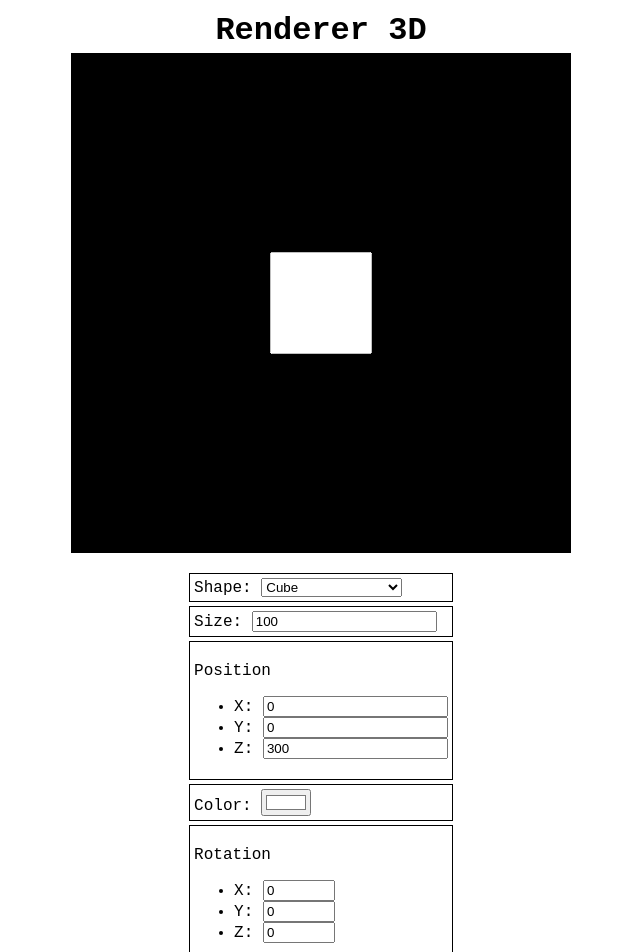
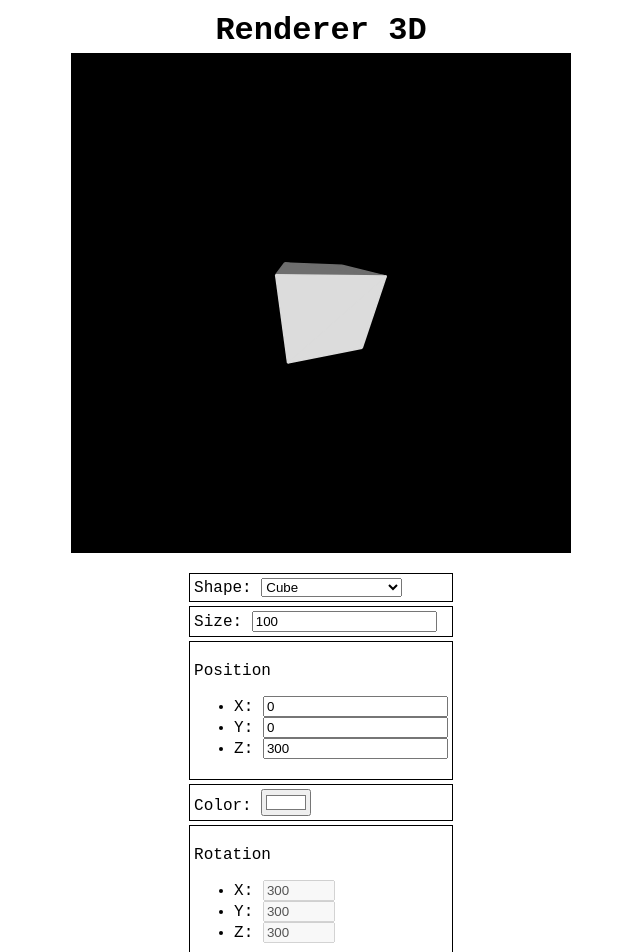
Before and after one commit to sutaC/Renderer3D, a SvelteKit app: page / in a window 1280 px wide. Shown: the top 952 px of the page, without its empty margins (319-959 px from the left). Built offline with nearby package versions, Linux system fonts and the light colour scheme.

Commit message:
Rotating as default

```diff
--- a/src/routes/+page.svelte
+++ b/src/routes/+page.svelte
@@ -6,7 +6,7 @@
 	let selected: string = 'cube';
 	let size: number = 100;
 	let color: string = '#ffffff';
-	let rotate: boolean = false;
+	let rotate: boolean = true;
 
 	let customObj = false;
 	let rotation: { x: number; y: number; z: number } = { x: 0, y: 0, z: 0 };
```
